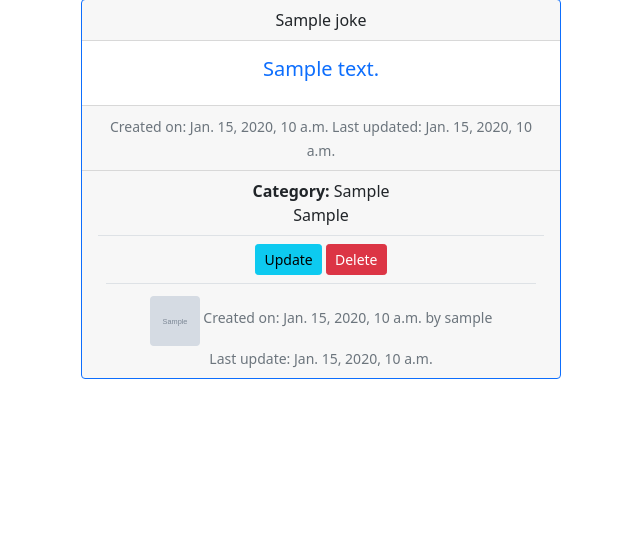
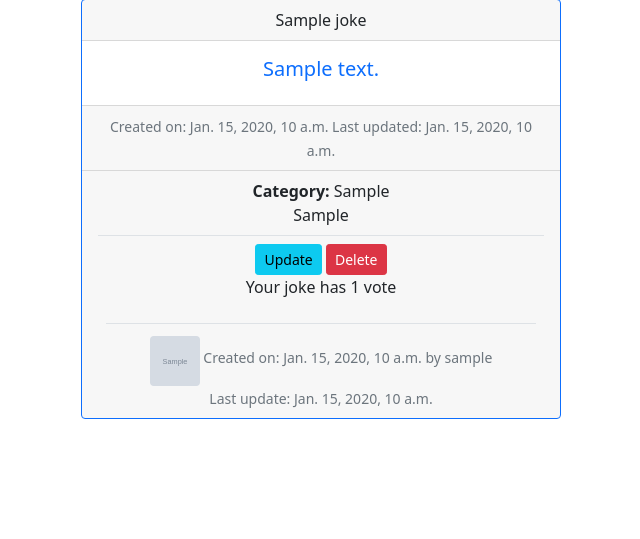
Before and after one commit to andres777-stack/djangokokes.com, a Django app: a page that uses templates/_base.html in a window 1280 px wide. Shown: the part 90-629 px from the top of the page, without its empty margins (319-959 px from the left). Run offline with Django 4.2, Linux system fonts and the light colour scheme; a user stored in the database is signed in; tables that the repository leaves empty hold one stand-in row (values such as "Sample post"); grey boxes marked "Sample" are stand-in pictures.

Commit message:
adding vote funcionality to templates

```diff
--- a/jokes/views.py
+++ b/jokes/views.py
@@ -56,7 +56,7 @@ def vote(request, slug):
     data = json.loads(request.body)
     vote = data['vote']
     likes = data['likes']
-    dislikes = data['dislike']
+    dislikes = data['dislikes']
 
     if user.is_anonymous:
         msg = 'Sorry, you have to be logged in to vote.'
@@ -66,7 +66,7 @@ def vote(request, slug):
             if joke_vote.vote == vote:
                 msg = 'Rigth. You told us already. Geez.'
             else:
-                joke_vote = vote
+                joke_vote.vote = vote
                 joke_vote.save()
 
                 if vote == -1:
--- a/templates/_base.html
+++ b/templates/_base.html
@@ -13,6 +13,7 @@ integrity="sha384-1BmE4kWBq78iYhFldvKuhfTAU6auU8tT94WrHftjDbrCEXSU1oBoqyl2QvZ6jI
 integrity="sha512-5A8nwdMOWrSz20fDsjczgUidUBR8liPYU+WymTZP1lmY9G6Oc7HlZv156XqnsgNUzTyMefFTcsFH/tnJE/+xBg=="
 crossorigin="anonymous" referrerpolicy="no-referrer" /><link rel="stylesheet" href="https://cdnjs.cloudflare.com/ajax/libs/font-awesome/4.7.0/css/font-awesome.css" integrity="sha512-5A8nwdMOWrSz20fDsjczgUidUBR8liPYU+WymTZP1lmY9G6Oc7HlZv156XqnsgNUzTyMefFTcsFH/tnJE/+xBg==" crossorigin="anonymous" referrerpolicy="no-referrer" />
 <link rel="shortcut icon" type="image/png" href="{% static 'images/favicon.png' %}">
+{% block javascript %}{% endblock %}
 <title>{% block title %}{% endblock %} | Django Jokes</title>
 
 </head>
--- a/templates/jokes/joke_detail.html
+++ b/templates/jokes/joke_detail.html
@@ -1,5 +1,11 @@
 {% extends '_base.html' %}
-
+{%load static %}
+{% block javascript %}
+<script>
+    const ajaxURL = "{% url 'jokes:ajax-vote' joke.slug %}";
+</script>
+<script src="{% static 'js/jokes.js' %}"></script>
+{% endblock%}
 {% block title %}Joke {% endblock %}
 
 {% block main %}
@@ -16,12 +22,31 @@
             <span class="'badge badge-pill badge-secondary">{{tag.tag}}</span>
             {%endfor%}
         </div>
-        {% if user == joke.user %}
         <div class="border-bottom boder-faded m-2 pb-2">
+            {% if user == joke.user %}
             <a href="{%url 'jokes:update' joke.slug %}" class="btn btn-info btn-sm mr-2">Update</a>
             <a href="{% url 'jokes:delete' joke.slug %}" class="btn btn-danger btn-sm mr-2">Delete</a>
+            <p>
+                Your joke has
+                <span id="num-votes">
+                    {{joke.num_votes|default:'no'}}
+                    vote{{joke.num_votes|pluralize}}</span>
+                    {% if num_votes %}:
+                    <span id="likes">{{joke.num_likes}} Like{{ joke.num_likes|pluralize }}</span>and
+                    <span id="dislike">{{joke.num_dislikes}}dislike{{joke.num_dislikes|pluralize }}</span>
+                    {%endif%}
+            </p>
+            {%else%}
+            {%csrf_token%}
+            <button id="dislike-button" class="btn btn-light"><i class="fa fa-thumbs-down fa-2x text-danger mx-3"></i>
+            <span id="dislikes">{{joke.num_dislikes}}</span></button>
+            <button id="like-button" class="btn btn-light"><i class="fa fa-thumbs-up fa-2x text-success mx-3"></i>
+            <span id="likes">{{joke.num_likes}}</span></button>
+            <div id="output" class="text-info"></div>
+            <span id="num-votes">{{joke.num_votes}}vote{{joke.num_votes|pluralize}}</span>
+            {%endif%}
         </div>
-        {%endif%}
+
         <small class="text-muted">
             {% if joke.user.avatar %}
             <img src="{{joke.user.avatar.url}}" alt="{{joke.user.username}}" class="mt-1 rounded float-right" width="50" height="50">
```
